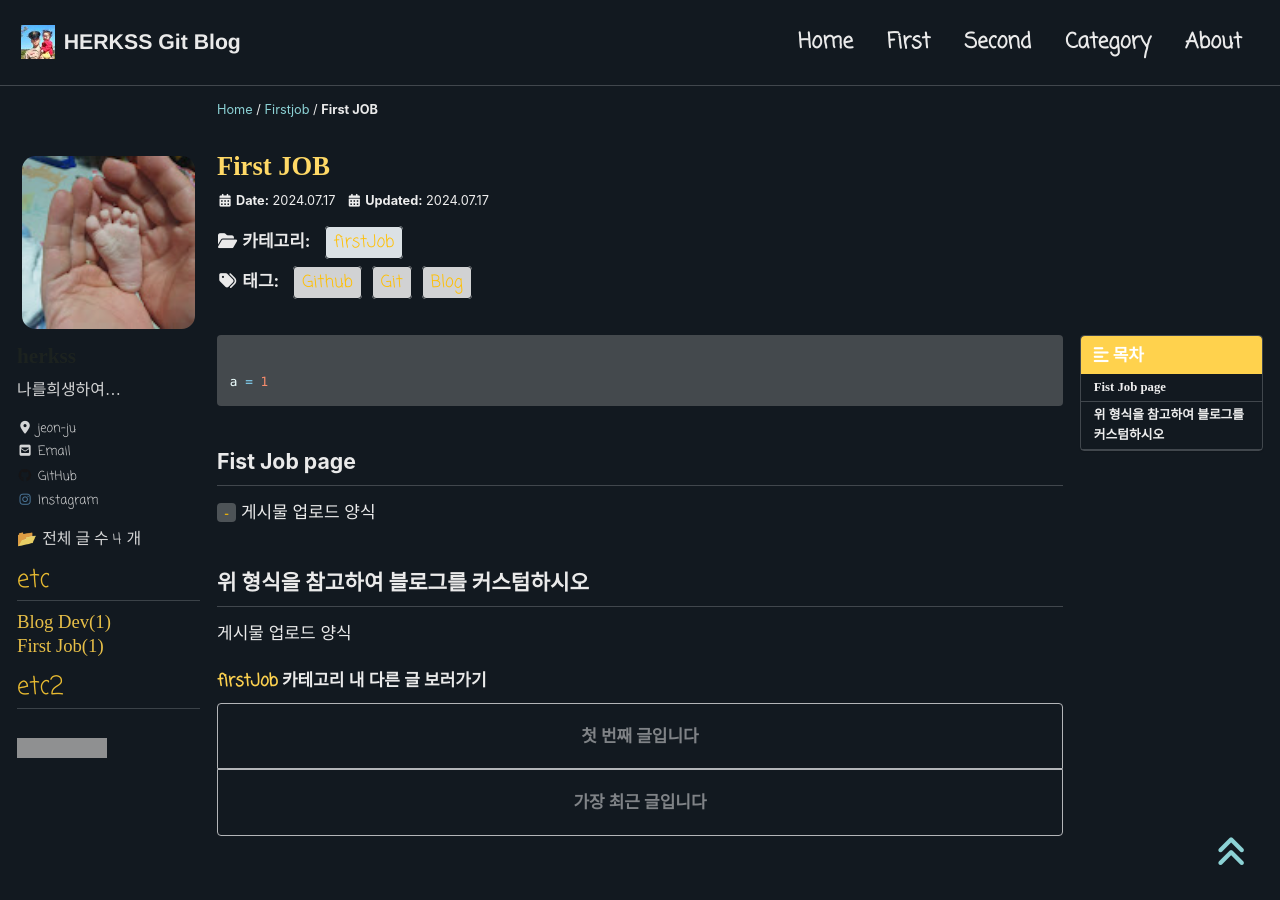
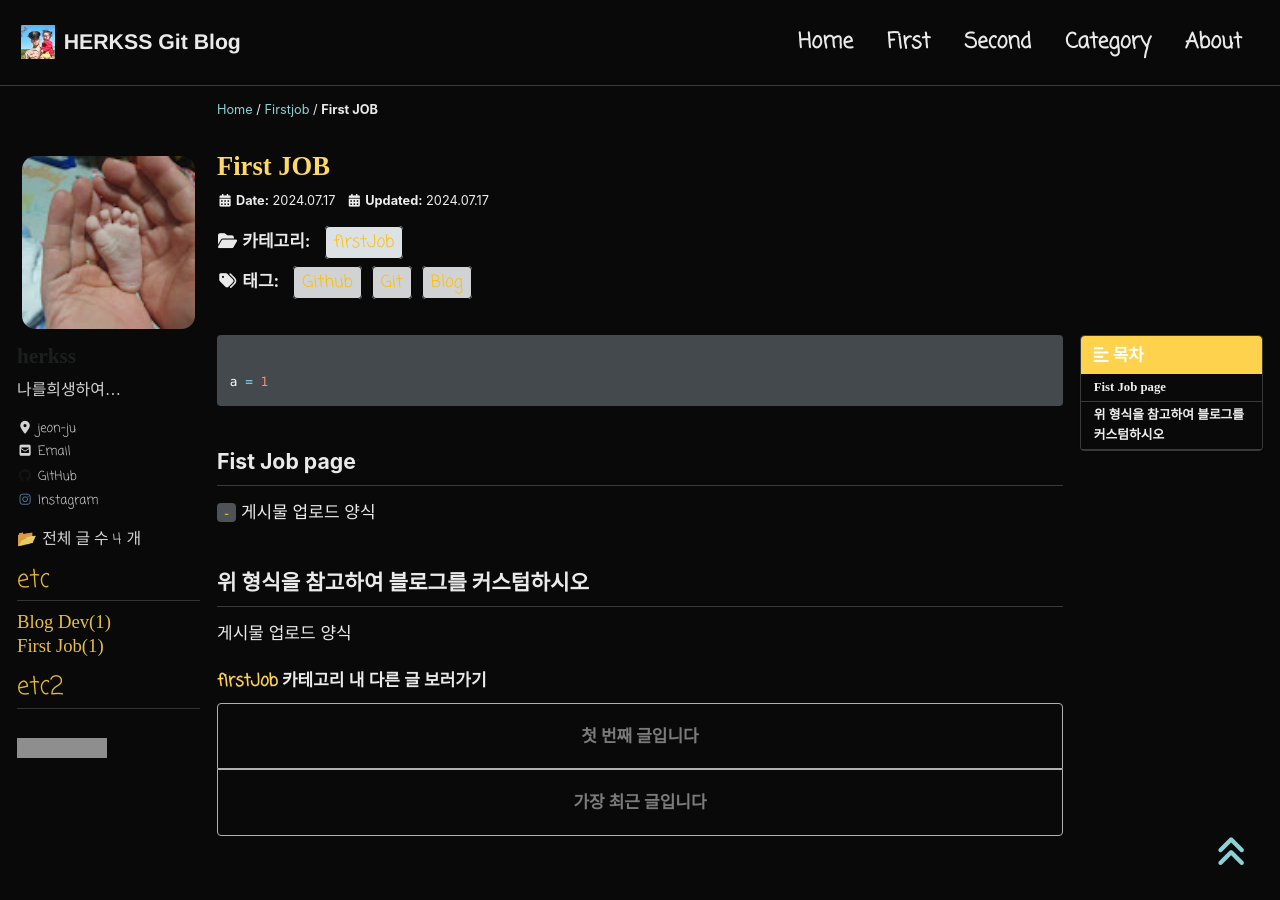
Before and after one commit to herkss/herkss.github.io, a Jekyll site: the page built from _posts/Blog/2024-07-17-first post.md, in a window 1280 px wide and 900 px high. Built offline with Jekyll 4.4.1, drawn with Linux system fonts in a browser that asks for light colours; cached includes are drawn as plain includes; nearby versions of some CDN libraries; some web fonts are replaced; comment, search, counter and statistics services are not loaded; grey boxes are pictures that could not be loaded.

Commit message:
Update _dark.scss

```diff
--- a/_sass/minimal-mistakes/skins/_dark.scss
+++ b/_sass/minimal-mistakes/skins/_dark.scss
@@ -4,7 +4,7 @@
 
 /* Colors */
 // $background-color: #373C3F !default;
-$background-color: #121920 !default;
+$background-color: #090909 !default;
 $text-color: #eaeaea !default;
 $primary-color: #FFBF00 !default;
 $border-color: mix(#fff, $background-color, 20%) !default;
```
